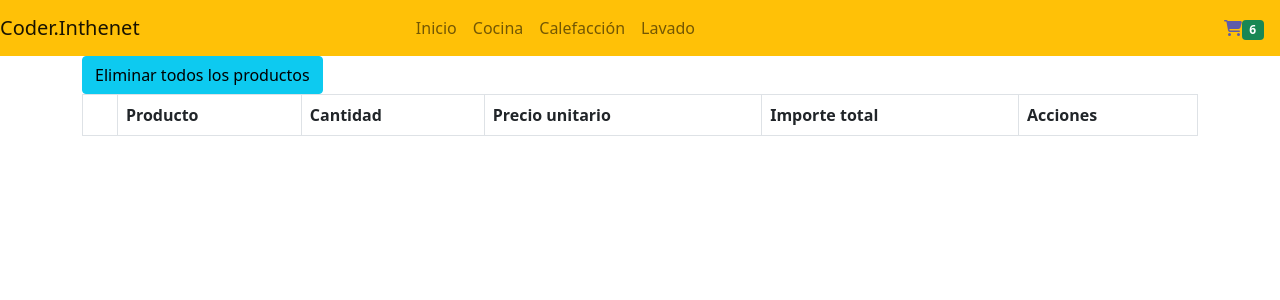
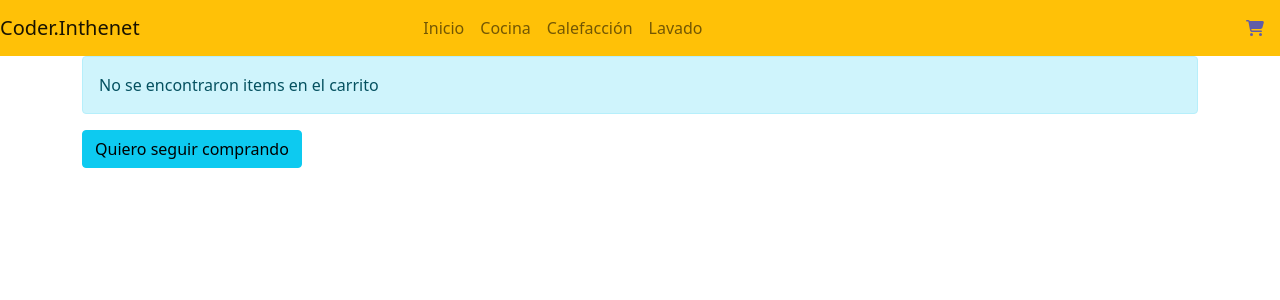
Before and after one commit to marcosfridelinthenet/coderinthenet.fridel, a React (Create React App) app: page /cart in a window 1280 px wide. Shown: the top 300 px of the page. Built offline with nearby package versions, Linux system fonts and the light colour scheme.

Commit message:
Clase 11 - Técnicas de renderización

```diff
--- /dev/null
+++ b/src/components/AlertContext.js
@@ -0,0 +1,65 @@
+
+import { createContext, useState } from 'react';
+import Alert from 'react-bootstrap/Alert'
+
+export const AlertContext = createContext();
+
+const AlertContextProvider = ({children}) => {
+
+    const show = (variant, text) => {
+        console.log(`AlertContext `, variant, text);
+        if(text !== '') {
+            return <Alert variant={variant}>{text}</Alert>
+        }
+    }
+    const showError = (text) => {
+        return show('danger', text)
+    }
+    const showInfo = (text) => {
+        return show('info', text)
+    }
+    const showSuccess = (text) => {
+        return show('success', text)
+    }
+    const showWarning = (text) => {
+        return show('warning', text)
+    }
+
+/*     const [ showAlert, setShowAlert] = useState(false);
+
+    const show = (variant, text, forceAlert) => {
+        console.log(`AlertContext `, showAlert, variant, text, forceAlert);
+        forceAlert = (forceAlert === undefined ? false : forceAlert);
+        if(showAlert || forceAlert) {
+            return <Alert variant={variant}>{text}</Alert>
+        }
+    }
+    const showError = (text, forceAlert) => {
+        return show('danger', text, forceAlert)
+    }
+    const showInfo = (text, forceAlert) => {
+        return show('info', text, forceAlert)
+    }
+    const showSuccess = (text, forceAlert) => {
+        return show('success', text, forceAlert)
+    }
+    const showWarning = (text, forceAlert) => {
+        return show('warning', text, forceAlert)
+    }
+
+    const init = () => {
+        setShowAlert(false);
+    } */
+
+    /*useEffect(() => {
+        init();
+    }, [])  */
+
+    return (
+        <AlertContext.Provider value={ { show, showError, showInfo, showSuccess, showWarning} }>{/* , setShowAlert, init } }> */}
+            {children}
+        </AlertContext.Provider>
+    )
+}
+
+export default AlertContextProvider;
--- a/src/components/Cart.js
+++ b/src/components/Cart.js
@@ -10,26 +10,31 @@ import Col from 'react-bootstrap/Col' */
 import { useContext } from 'react';
 import Button from 'react-bootstrap/Button';
 import { CartContext } from './CartContext';
+import { AlertContext } from './AlertContext';
+import { Link } from 'react-router-dom';
 
 const Cart = () => {
 
     const cartContext = useContext(CartContext);
+    const alertContext = useContext(AlertContext);
 
     const removeItem = (itemId) => {
-        console.log('removeItem - itemId', itemId);
+        //console.log('removeItem - itemId', itemId);
         cartContext.removeItem(itemId);
     }
     const clearItems = () => {
-        console.log('clear ');
+        //console.log('clear ');
         cartContext.clear();
     }
 
-    //console.log('cartContext.cartList', cartContext.cartList);
+    console.log('cartContext.cartList', cartContext.cartList);
 
     return (
         <>
-
-            <Container>
+        <Container>
+            {
+                cartContext.cartList.length != 0 ?
+                <>
                 <Button variant="info" onClick={clearItems}>Eliminar todos los productos</Button>
 
                 <Table bordered hover>
@@ -58,44 +63,16 @@ const Cart = () => {
                             )
                     }
                     </tbody>
-{/*                 <Row >
-                    <Col></Col>
-                    <Col>Producto</Col>
-                    <Col>Cantidad</Col>
-                    <Col>Precio unitario</Col>
-                    <Col>Importe total</Col>
-                    <Col>Acciones</Col>
 
-                </Row>
+                </Table>
+                </> :
+                <>
+                    {alertContext.showInfo('No se encontraron items en el carrito')}
+                    <Link to="/"><Button variant="info">Quiero seguir comprando</Button></Link>
 
-                {
-                        //console.log('cartContext.cartList', cartContext.cartList);
-                        cartContext.cartList.map(item =>
-                <Row >
-                    <Col>
-                        <Card.Img  src={item.pictureUrl} className='item_image' alt=""   />
-                    </Col>
-                    <Col>
-                        {item.title}
-                    </Col>
-                    <Col>
-                        {item.quantity}
-                    </Col>
-                    <Col>
-                        $ {item.price}
-                    </Col>
-                    <Col>
-                        $ {item.price * item.quantity}
-                    </Col>
-                    <Col>
-                        <Button key={item.id} variant="danger" onClick={() => removeItem(item.id)}>Eliminar</Button>
-                    </Col>
-
-                </Row>
-                        )
-                    } */}
-                </Table>
-            </Container>
+                </>
+            }
+        </Container>
         </>
     )
 }
--- a/src/components/CartContext.js
+++ b/src/components/CartContext.js
@@ -1,6 +1,4 @@
-import { createContext, useContext, useState } from 'react';
-
-/* import { WindowModalContext } from './WindowModalContext' */
+import { createContext, useState } from 'react';
 
 export const CartContext = createContext();
 
@@ -8,18 +6,11 @@ const CartContextProvider = ({children}) => {
 
     const [cartList, setCartList] = useState([]);
 
-    /* const windowModalContext = useContext(WindowModalContext); */
-
-
     const addItem = (item, quantity) => {
-        //console.log('item - quantity', item, quantity);
-
-        console.log('addItem - setCartList', cartList);
-        console.log('addItem - item.id', item.id);
 
         if(isInCart(item.id)) {
             //windowModalContext.handleShow('El producto ya se encuentra en el carrito');
-            alert('El producto ya se encuentra en el carrito');
+            //alert('El producto ya se encuentra en el carrito');
             return false;
         }
 
@@ -36,11 +27,15 @@ const CartContextProvider = ({children}) => {
             ]
         )
 
-        console.log('setCartList', cartList);
+        /* console.log('setCartList', cartList); */
     }
 
+/*     const count = () => {
+        return cartList.length;
+    } */
+
     const removeItem = (itemId) => {
-        console.log('itemId', itemId)
+        //console.log('itemId', itemId)
         setCartList(oldCarList =>
             [...oldCarList.filter(item => item.id !== itemId)]
         )
@@ -54,8 +49,15 @@ const CartContextProvider = ({children}) => {
         return cartList.find(item => item.id === id) !== undefined;
     }
 
+    const quantityTotal = () => {
+        return (
+            cartList.length == 0 ? 0 :
+            cartList.reduce((total, item) => { return total += item.quantity }, 0)
+        );
+    }
+
     return (
-        <CartContext.Provider value={{cartList, addItem, removeItem, clear, isInCart}}>
+        <CartContext.Provider value={{cartList, addItem, removeItem, clear, isInCart, quantityTotal }}>
             {children}
         </CartContext.Provider>
     );
--- a/src/components/CartWidget.js
+++ b/src/components/CartWidget.js
@@ -9,15 +9,24 @@ import { CartContext } from './CartContext';
 
 const CartWidget = (p) => {
 
-    const test = useContext(CartContext);
+    const cartContext = useContext(CartContext);
 
-    console.log(test);
+    console.log(cartContext);
+
+    const BadgeItems = (qty) => {
+        return (
+            qty != 0 ?
+            <Badge bg="success" className="badge-warning navbar-badge">{qty}</Badge> :
+            <></>
+        )
+    }
 
     return (
         <>
             <Link to="/cart" className="nav-link">
                 <FontAwesomeIcon icon={faShoppingCart} color="#605ca8" />
-                <Badge bg="success" className="badge-warning navbar-badge">{6}</Badge>
+                {BadgeItems(cartContext.quantityTotal())}
+
             </Link>
         </>
     )
--- a/src/components/Checkout.js
+++ b/src/components/Checkout.js
@@ -5,7 +5,7 @@ const Checkout = () => {
     return (
         <>
             <Link to="/cart" className="d-grid gap-2">
-                <Button variant="warning">Ir al carrito</Button>
+                <Button variant="warning">Terminar mi compra</Button>
             </Link>
         </>
     )
--- a/src/components/ItemDetail.js
+++ b/src/components/ItemDetail.js
@@ -4,24 +4,42 @@ import Checkout from './Checkout';
 
 import ItemCount from './ItemCount';
 
-import { useEffect, useState, useContext } from 'react';
+import { useContext, useEffect, useState } from 'react';
 import { CartContext } from './CartContext';
+import { AlertContext } from './AlertContext';
 
 const ItemDetail = (item) => {
 
     const cartContext = useContext(CartContext);
+    const alertContext = useContext(AlertContext);
 
     //const [ itemCount, setItemCount ] = useState(cartContext.isInCart(item.id) ? cartContext.cartList.find(item_array => item_array.id === item.id).quantity : 0);
     const [ itemCount, setItemCount ] = useState(0);
 
+    const [ textError, setTextError ] = useState('');
+
+//    alertContext.setShowAlert(false);
 
     const onAdd = (qty) => {
-        console.log(`Has seleccionado ${qty} items`);
+        console.log(`Has seleccionado ${qty} items - ${item.id}`);
+
         setItemCount(qty);
+
+        if(cartContext.isInCart(item.id)) {
+            setTextError('El producto ya se encuentra en el carrito');
+            return false;
+        }
+
         cartContext.addItem(item, qty);
     }
 
+    useEffect(() => {
+        setTextError('');
+    }, [])
+
     return (
+        <>
+            { alertContext.showError(textError)}
             <div className="card card-solid">
                 <div className="card-body">
                     <div className="row">
@@ -50,6 +68,7 @@ const ItemDetail = (item) => {
 
                 </div>
             </div>
+        </>
     )
 }
 
--- a/src/components/ItemDetailContainer.js
+++ b/src/components/ItemDetailContainer.js
@@ -1,39 +1,51 @@
-import { useEffect, useState } from "react";
+import { useContext, useEffect, useState } from "react";
 import { useParams } from 'react-router-dom';
 
 
 import {items_array_promise} from '../utils/items_array_promise'
+import { AlertContext } from "./AlertContext";
 
 import ItemDetail from './ItemDetail'
 
 const ItemDetailContainer = () => {
 
-    const [item, setItem] = useState({});
-    const {itemId} = useParams();
+    const [ item, setItem] = useState({});
+    const { itemId } = useParams();
 
-    console.log('itemId', itemId);
-    console.log('items_array_promise', items_array_promise);
+    const [ textError, setTextError ] = useState('');
+
+    const alertContext = useContext(AlertContext);
+
+    //console.log('itemId', itemId);
+    //console.log('items_array_promise', items_array_promise);
 
     const getItem = (timeout) => {
         return new Promise((resolve, reject) => {
-            //console.log(items_array_promise.filter(item => item.id == itemId));
+            setTextError('');
+
             setTimeout(() => {
-                items_array_promise.filter(item => item.id == itemId) ?
-                    resolve(items_array_promise.find(item => item.id == itemId)) :
-                    reject('Producto no encontrado')
-            }, timeout
-            )
+                try{
+                    //console.log('setTimeout getItem');
+                    //console.log('items_array_promise.filter(item => item.id == itemId).length', items_array_promise.filter(item => item.id == itemId).length);
+                    items_array_promise.filter(item => item.id == itemId).length != 0 ?
+                        resolve(items_array_promise.find(item => item.id == itemId)) :
+                        reject('No se encontro el producto seleccionado');
+                } catch (ex) {
+                    reject(ex)
+                }
+            }, timeout)
         })
     }
 
     useEffect(() => {
         getItem(2000)
-            .then(response => setItem(response))
-            .catch(reject => console.log(reject))
+            .then(response => { setItem(response); console.log('response'); })
+            .catch(reject => { setTextError(reject); console.log('reject', reject); })
     }, [itemId])
 
     return (
         <>
+            { alertContext.showError(textError) }
             <ItemDetail
                 key={item.id}
                 id={item.id}
@@ -45,7 +57,6 @@ const ItemDetailContainer = () => {
 
                 </ItemDetail>
         </>
-
     )
 }
 
--- a/src/components/ItemListContainer.js
+++ b/src/components/ItemListContainer.js
@@ -2,44 +2,55 @@ import Container from 'react-bootstrap/Container'
 import Row from 'react-bootstrap/Row'
 import Item from './Item'
 
-import { useState } from 'react';
-import { useEffect } from 'react';
+import { useContext, useState, useEffect } from 'react';
 
-import {items_array_promise} from '../utils/items_array_promise'
+import { items_array_promise } from '../utils/items_array_promise'
 import { useParams } from 'react-router-dom';
+
+import { AlertContext } from './AlertContext';
 
 const ItemListContainer = () => {
 
-    const [items_array, setItems] = useState([]);
+    const [ items_array, setItems] = useState([]);
 
-    const {categoryId} = useParams();
+    const { categoryId } = useParams();
 
-    console.log('categoryId', categoryId);
+    const alertContext = useContext(AlertContext);
+
+    const [ textError, setTextError ] = useState('');
+
+    //console.log('categoryId', categoryId);
 
     //console.log(items_array_promise.filter(item =>  item.idCategory == idCategory));
 
     const getItems = (timeout) => {
+        setTextError('');
+
         return new Promise((resolve, reject) => {
           setTimeout(() => {
-            console.log('timeout promise');
+            //console.log('timeout promise');
             items_array_promise.filter(item => categoryId === undefined || item.categoryId == categoryId).length ?
                 resolve(items_array_promise.filter(item => categoryId === undefined || item.categoryId == categoryId)) :
-                reject('No se encontraron productos');
+                reject('No se encontraron productos para la categoría seleccionada');
             }, timeout)
         });
       };
 
 
     useEffect(() => {
+
         getItems(2000)
           .then((items_list) => {
             setItems(items_list)})
-          .catch((e) => {console.log(e)})
+          .catch((e) => {setTextError(e)})
         }, [categoryId]
     )
 
     return (
         <>
+          {
+          items_array.length === 0 ?
+          alertContext.showError(textError) :
           <Container>
               <Row xs={1} md={4} className="g-4">
               {
@@ -53,12 +64,12 @@ const ItemListContainer = () => {
                       description={e.description}></Item>
                   )
               }
-
               </Row>
           </Container>
-            {/*    */}
+          }
         </>
     )
+
 }
 
 export default ItemListContainer
```
Also changed, not shown: src/App.js (+4 -3 lines), src/components/WindowModalContext.js (deleted, +0 -50 lines). Lines whose indentation alone changed are shown as unchanged.
